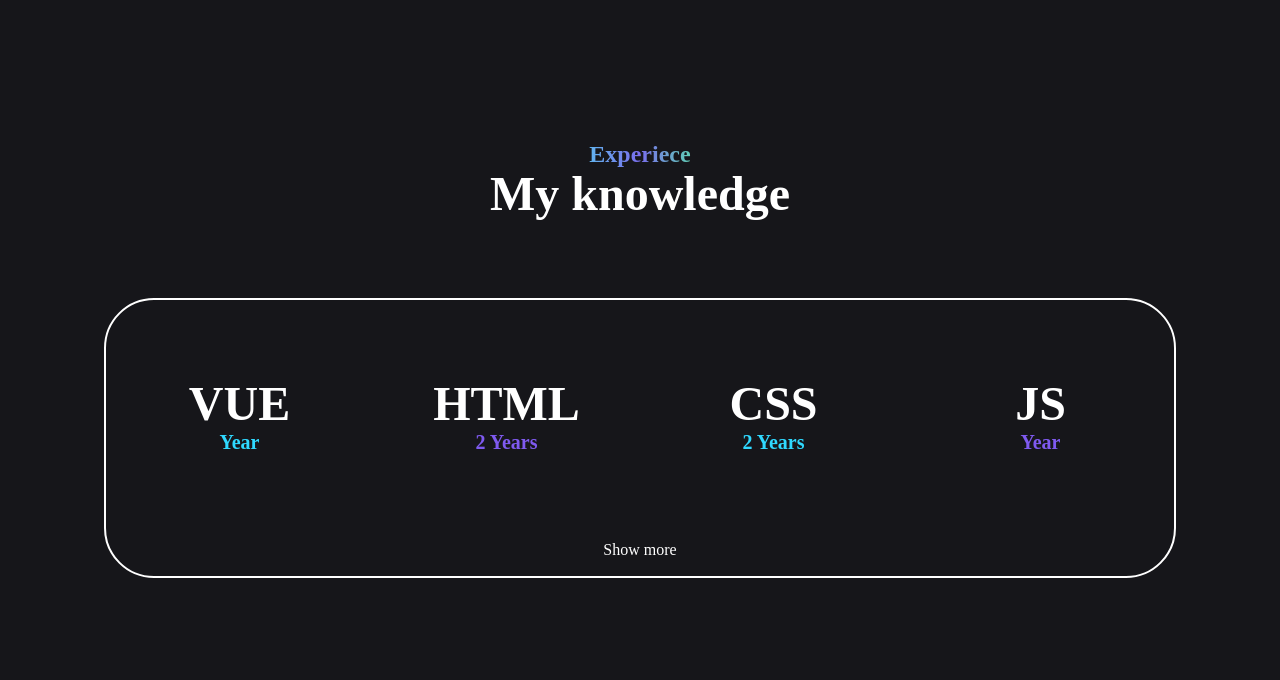
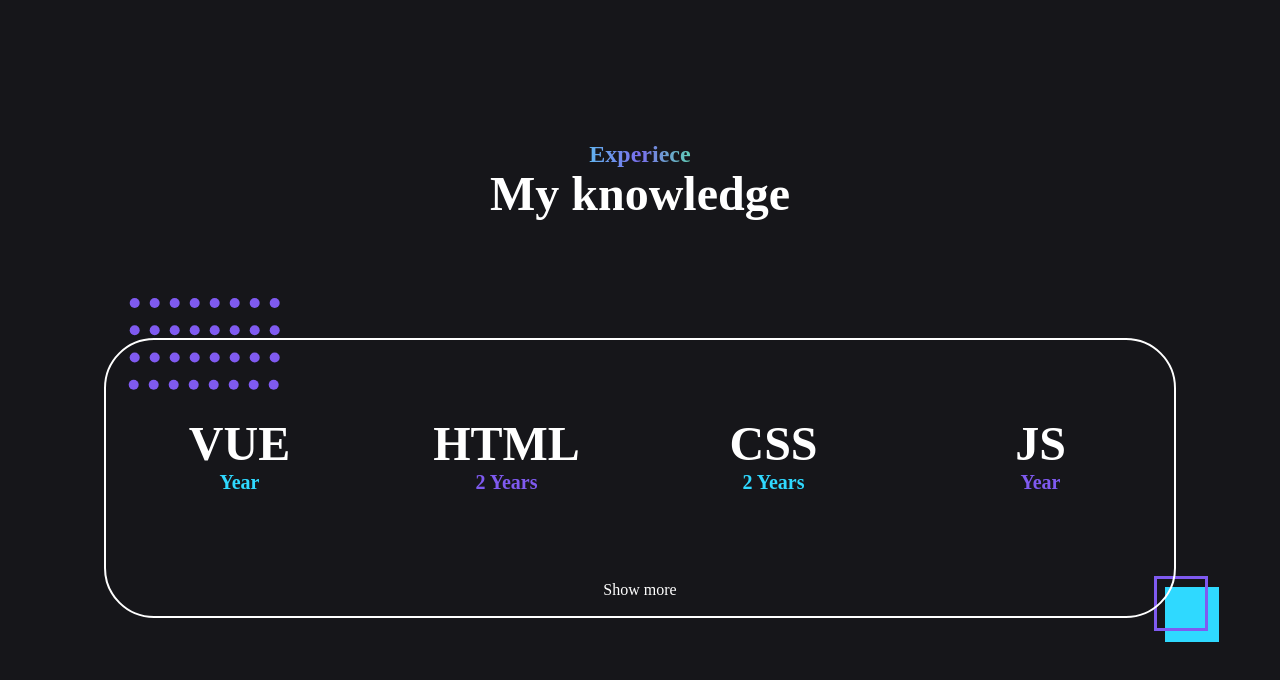
Before and after one commit to bambula1337/portfolio_v3, a Vue app: page / in a window 1280 px wide. Shown: the part 3651-4331 px from the top of the page. Built offline with nearby package versions, Linux system fonts and the light colour scheme; a web font is replaced by a local one.

Commit message:
:construction: Knowledge Section particles
Added particles to Knowledge Section - Knowledge Component

```diff
--- a/src/components/KnowledgeSectionKnowledge.vue
+++ b/src/components/KnowledgeSectionKnowledge.vue
@@ -12,7 +12,8 @@
   </div>
 </template>
 
-<!--TODO: Create flexible data which base on date instead of string-->
+<!--TODO: Create flexible data which base on date instead of string
+          Crate Open animation using gsap and height-->
 
 <script lang="ts">
 import Vue from 'vue';
@@ -87,17 +88,13 @@ export default Vue.extend({
 
 <style lang="scss" scoped>
 .knowledge-section__knowledge {
-  @apply w-full flex flex-col justify-center font-project-default px-26;
+  @apply w-full flex flex-col justify-center font-project-default bg-no-repeat px-26 py-10;
+  background-image: url('@/assets/particles/dots-purple.svg'),
+                    url('@/assets/particles/boxes-blue.svg');
+  background-position: 8rem top, 95% bottom;
 
   & .knowledge-main {
     @apply h-70 flex items-center relative flex-wrap border-2 border-project-principal rounded-4xl py-20 overflow-hidden transition-all duration-500;
-    &::after {
-      $size: 2.5rem;
-      width: $size;
-      height: $size;
-      left: calc(50% - $size);
-    }
-
     & .skill {
       @apply w-%25 mb-32;
       & .name {
```
Also changed, not shown: src/assets/particles/boxes-blue.svg (added), src/assets/particles/dots-purple.svg (added).
